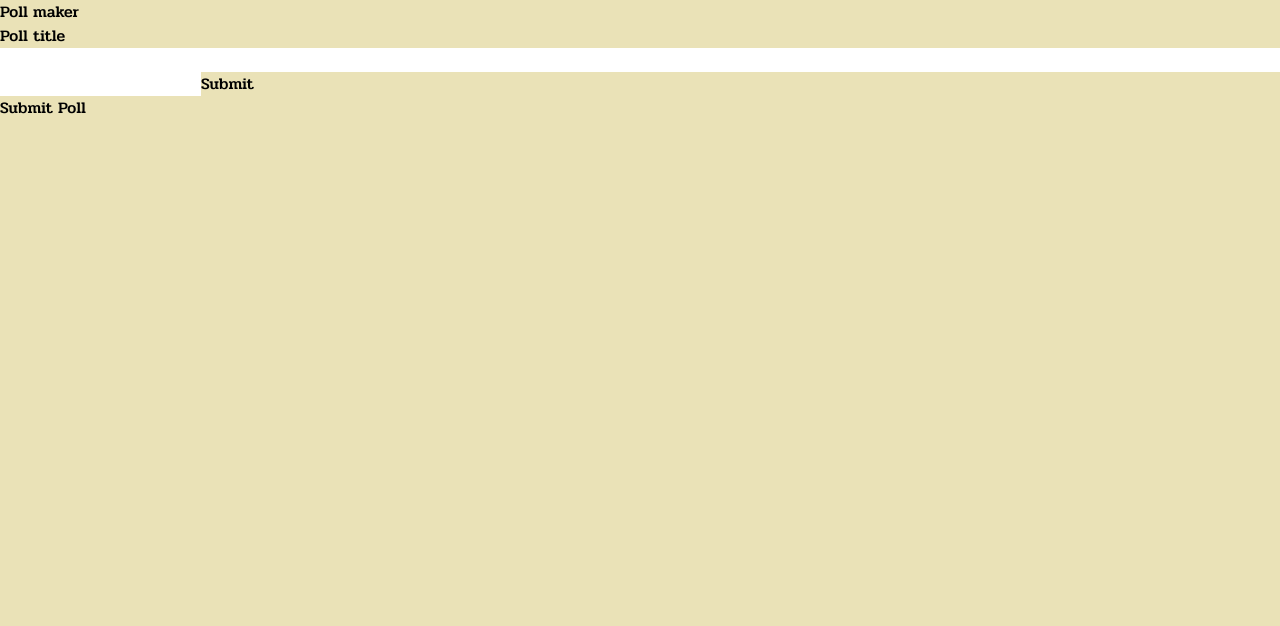
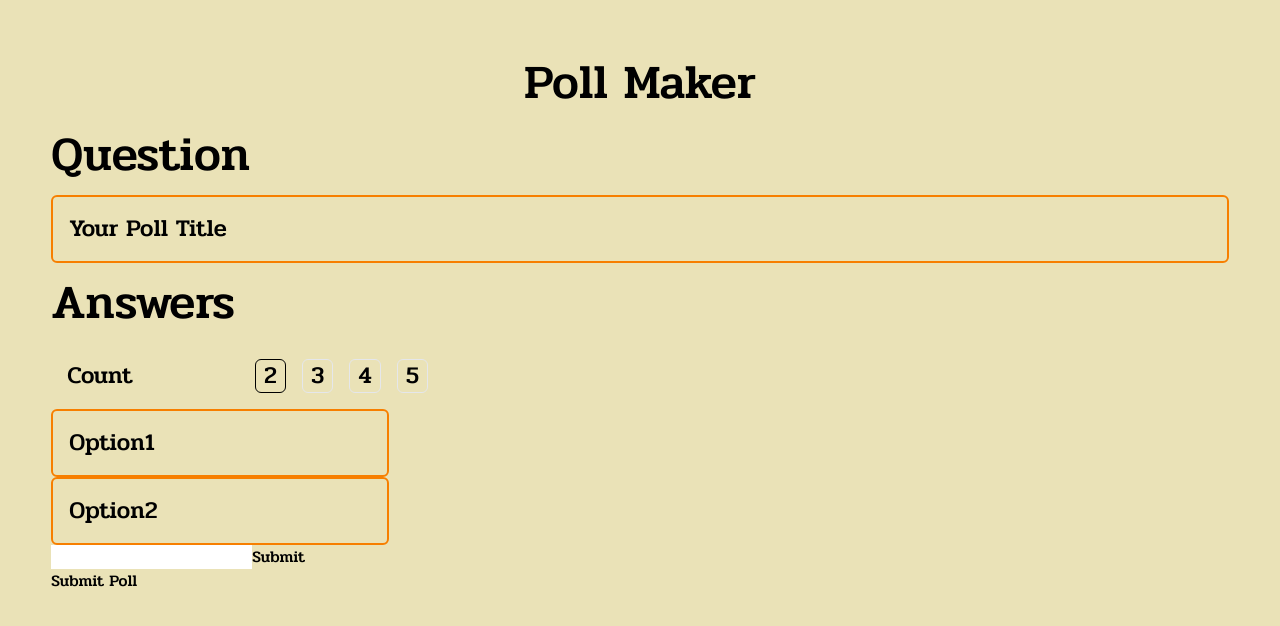
Before and after one commit to Logiex/website, a Next.js app: page /polls/create in a window 1280 px wide. Shown: the top 626 px of the page. Built offline with nearby package versions, Linux system fonts and the light colour scheme.

Commit message:
add boiler plate for create poll page

```diff
--- a/src/app/polls/create/page.tsx
+++ b/src/app/polls/create/page.tsx
@@ -33,49 +33,113 @@ const AddOptionMiniForm = ({
   );
 };
 
+const optionsArray = ["Option1", "Option2", "Option3", "Option4", "Option5"];
+const initialSize = 2;
+
+const CreatePoll = () => {
+  const { control, register, handleSubmit } = useForm<FormInput>({
+    defaultValues: {
+      title: "Your Poll Title",
+      options: optionsArray.slice(0, initialSize).map((val) => {
+        return { value: val };
+      }),
+    },
+  });
+  const [selected, setSelected] = useState(initialSize);
+
+  const { fields, append, remove, replace } = useFieldArray({
+    name: "options",
+    control: control,
+  });
+
   const OptionCollection = ({
     val,
     onClick,
+    index,
   }: {
     val: string;
     onClick: () => void;
+    index: number;
   }) => {
     return (
       <div>
-      <div>{val}</div>
-      <label>
-        delete
-        <input type="button" onClick={onClick} />
-      </label>
+        <input
+          className="bg-transparent text-2xl p-4 rounded-md	border-[#F77F00] border-2 focus:outline-none 	focus:border-[#D62828]"
+          type="text"
+          {...register(`options.${index}.value`)}
+        />
       </div>
     );
   };
 
-const CreatePoll = () => {
-  const { control, register, handleSubmit } = useForm<FormInput>({});
-
-  const { fields, append, remove } = useFieldArray({
-    name: "options",
-    control: control,
-  });
   const onSubmit: SubmitHandler<FormInput> = (data) => {
     console.log(data);
-
   };
 
+  const PollButtons = ({
+    onSelectedChanged,
+  }: {
+    onSelectedChanged?: (val: number) => void;
+  }) => {
+    const arr = [2, 3, 4, 5];
+
     return (
-    <div className={`${pridi.className} text-black`}>
-      <div>Poll maker</div>
+      <div className="flex">
+        {arr.map((val, index) => (
+          <div
+            className={`px-2 text-2xl mx-2 border rounded-md hover:border-black
+          ${selected == val ? "border-black" : "border-transparents"}
+          `}
+            key={index}
+            onClick={() => {
+              onSelectedChanged && onSelectedChanged(val);
+
+              setSelected(val);
+              console.log(selected);
+            }}
+          >
+            {val}
+          </div>
+        ))}
+      </div>
+    );
+  };
+
+  const [options, setOptions] = useState(optionsArray);
+
+  return (
+    <div className={`${pridi.className} text-black p-[4%]`}>
+      <div className="flex justify-center text-5xl py-2">
+        <div>Poll Maker</div>
+      </div>
       <form onSubmit={handleSubmit(onSubmit)}>
         <div className="flex-col flex">
-          <label>Poll title</label>
-          <input {...register("title")} />
+          <label className="text-5xl py-4">Question</label>
+          <input
+            {...register("title")}
+            className="bg-transparent text-2xl p-4 rounded-md	border-[#F77F00] border-2 focus:outline-none 	focus:border-[#D62828]"
+          />
+        </div>
+        <div>
+          <div className="text-5xl py-4">Answers</div>
+          <div className="flex p-4 items-center">
+            <div className="text-2xl pr-[10%]">Count</div>
+            <PollButtons
+              onSelectedChanged={(num) => {
+                const subarray = options.slice(0, num).map((option) => {
+                  return { value: option };
+                });
+                replace(subarray);
+              }}
+            />
+          </div>
         </div>
         {fields.map((val, index) => {
           return (
             <OptionCollection
               val={val.value}
               key={index}
+              index={index}
               onClick={() => {
                 remove(index);
               }}
```
Lines whose indentation alone changed are shown as unchanged.
